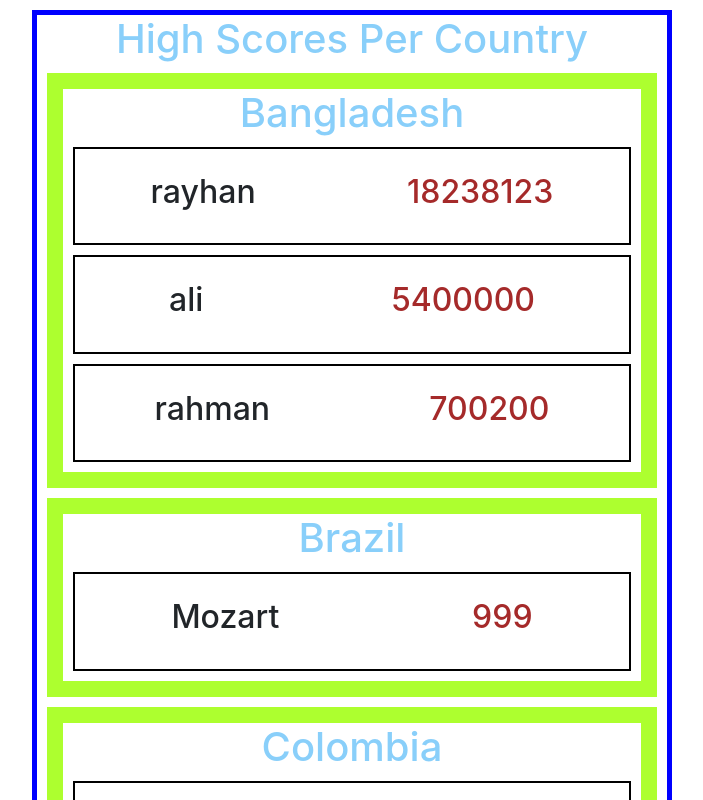
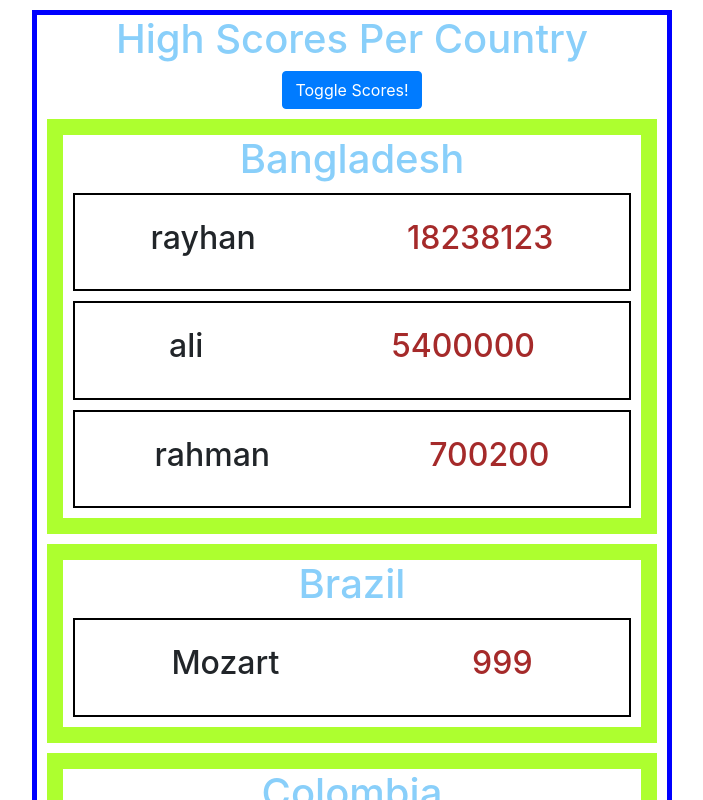
Before and after one commit to yunusfirat/cyf-high-score-tables, a React (Create React App) app: page / in a window 1280 px wide. Shown: the top 800 px of the page, without its empty margins (288-991 px from the left). Built offline with nearby package versions, Linux system fonts and the light colour scheme.

Commit message:
level 4 is completed.

```diff
--- a/src/PlayerScore.js
+++ b/src/PlayerScore.js
@@ -1,8 +1,9 @@
 /* eslint-disable indent */
-import React from "react";
+import React, { useState } from "react";
 import allCountryScores from "./scores";
 
 const PlayerScore = () => {
+    const [clicked,setClicked] = useState(false);
   let sortedScores =  allCountryScores.sort((a, b) => {
         let fa = a.name.toLowerCase(),
             fb = b.name.toLowerCase();
@@ -14,12 +15,24 @@ const PlayerScore = () => {
         }
         return 0;
     });
+    const toggle = () => {
+        if(clicked){
+            setClicked(false);
+        }else{
+            setClicked(true);
+        }
+    };
 	return (
 		<div>
+            <button className="btn btn-primary" onClick ={toggle}>Toggle Scores!</button>
 			{sortedScores.map((score, i) => {
                 const { scores, name } =score;
                 let sortScore = scores.sort((a, b) => {
-                    return b.s - a.s;
+                    if(!clicked){
+                        return b.s - a.s;
+                    }else{
+                        return a.s - b.s;
+                    }
                 });
                 return(
                     <div key={i}>
@@ -27,7 +40,7 @@ const PlayerScore = () => {
                         <div>
                         <h1> {name} </h1>
                         <div>
-                      {  sortScore.map((score, index) => {
+                      {sortScore.map((score, index) => {
                             const { n, s } = score;
                             return (
                                 <div key={index} style={{ border: "2px solid black", display:"flex", justifyContent:"space-around", margin:"10px" }}>
```
